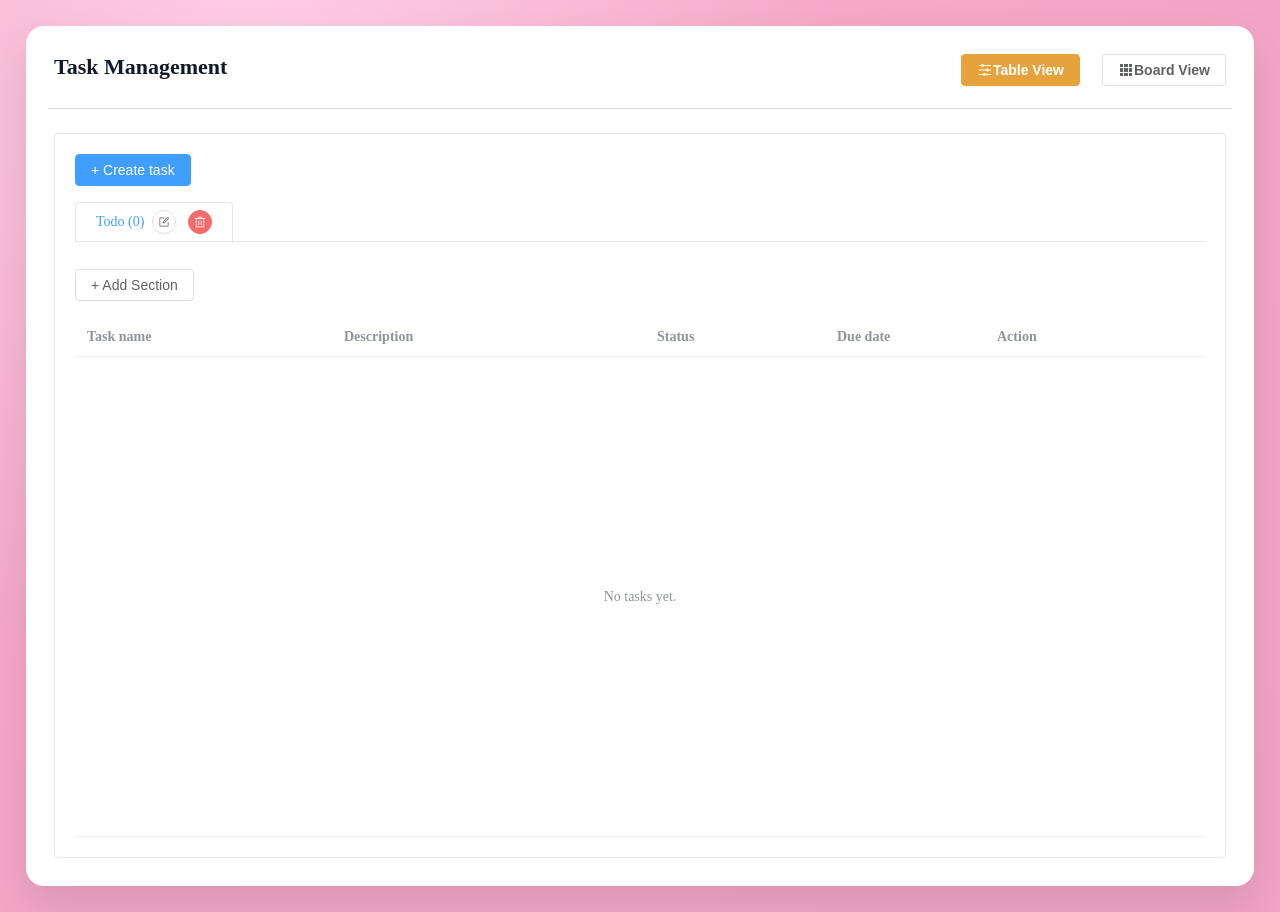
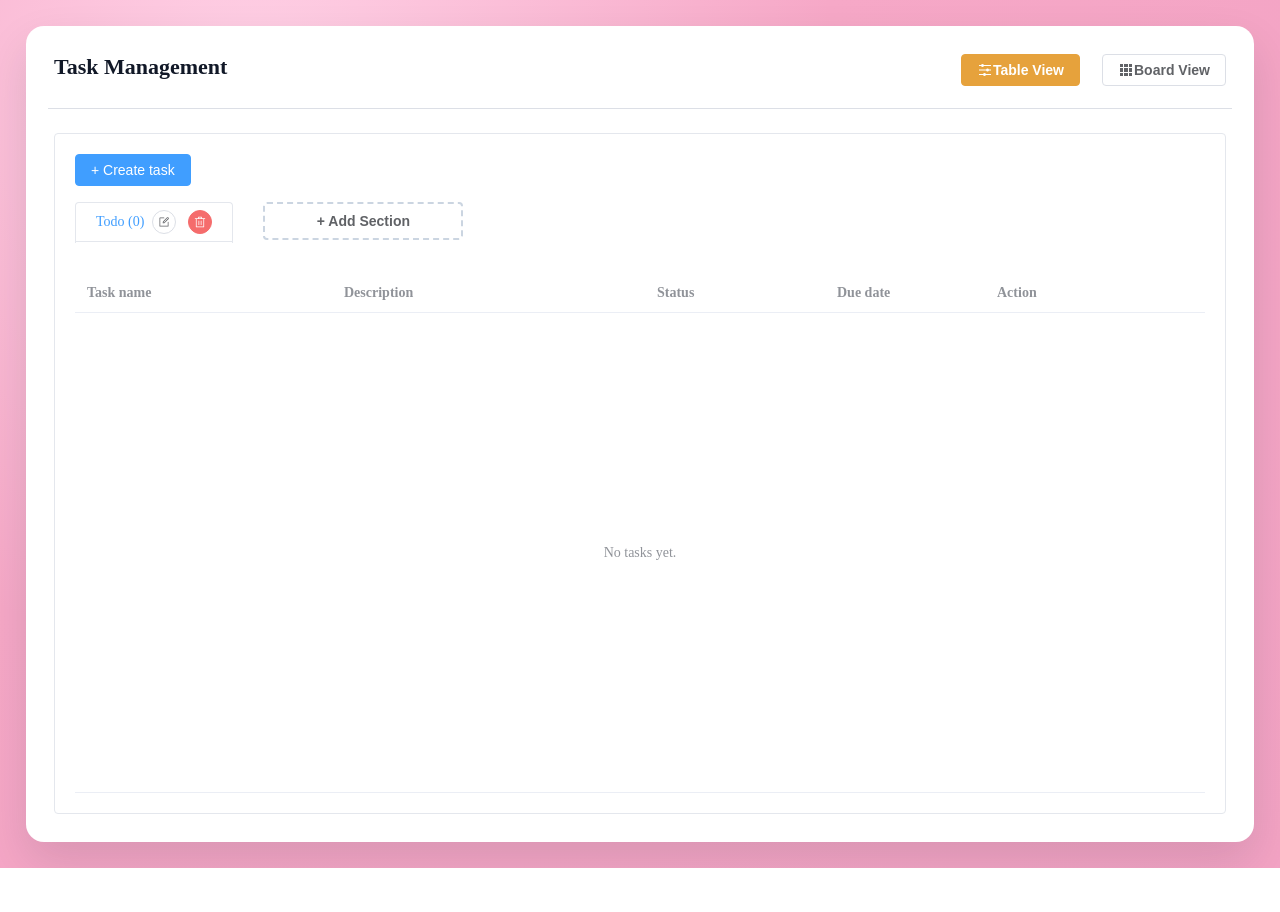
Before and after one commit to annmarytom/task-dashboard, a Vue app: page / in a window 1280 px wide. Both pictures are taken after a click on the button "Table View". After the commit the page ends 868 px from the top, so only its background shows below. Built offline with nearby package versions, Linux system fonts and the light colour scheme.

Commit message:
Update positions of the Section form

```diff
--- a/src/components/TaskTable.vue
+++ b/src/components/TaskTable.vue
@@ -8,7 +8,9 @@
     </div>
 
     <!-- Tabs -->
-    <div @click.stop style="margin-bottom: 16px">
+   <div @click.stop style="margin-bottom: 16px;
+    display: flex;flex-direction: row;
+    gap:30px;">
       <el-tabs v-model="activeSectionId" type="card">
         <el-tab-pane
           v-for="sec in sections"
@@ -73,9 +75,13 @@
         </el-tab-pane>
       </el-tabs>
 
-      <div style="margin-top: 12px">
-        <template v-if="!addingSection">
-          <el-button plain @click="openAddSection">
+      <div>
+       <template v-if="!addingSection" style="flex: 0 0 220px;">
+          <el-button plain @click="openAddSection"
+          style="width:200px;
+          height: 38px;
+          border: 2px dashed #cbd5e1;
+          font-weight: 800;">
             + Add Section
           </el-button>
         </template>
```
